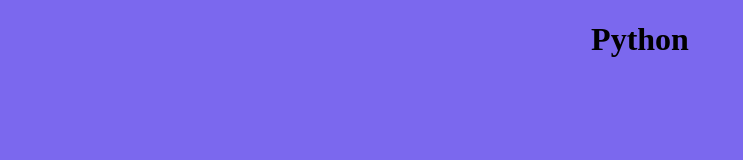
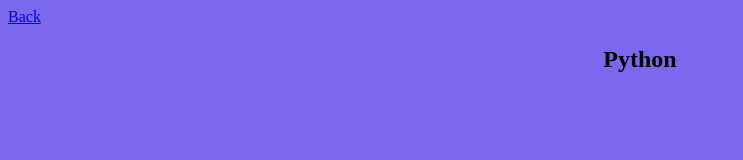
Before and after one commit to firebolt195/firebolt195.github.io, a plain HTML site: page python.html in a window 1280 px wide. Shown: the whole page, without its empty margins (0-743 px from the left). Drawn offline with Linux system fonts and the light colour scheme.

Commit message:
Update python.html

```diff
--- a/python.html
+++ b/python.html
@@ -3,7 +3,8 @@
 
 <body style="background-color:mediumslateblue;">
 
-<h1><center>Python</center></h1>
+<a href="https://firebolt195.github.io">Back</a>
+<h2><center>Python</center></h1>
 
 
 </body>
```
